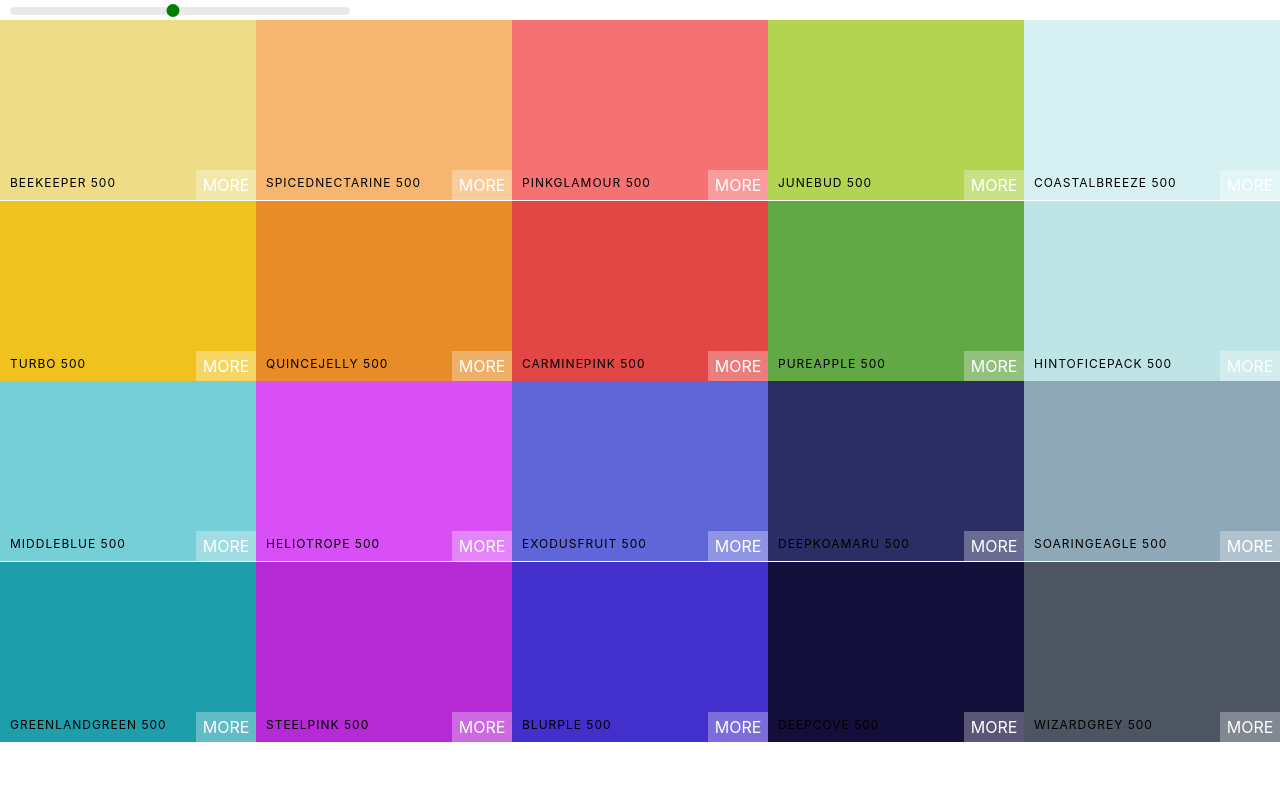
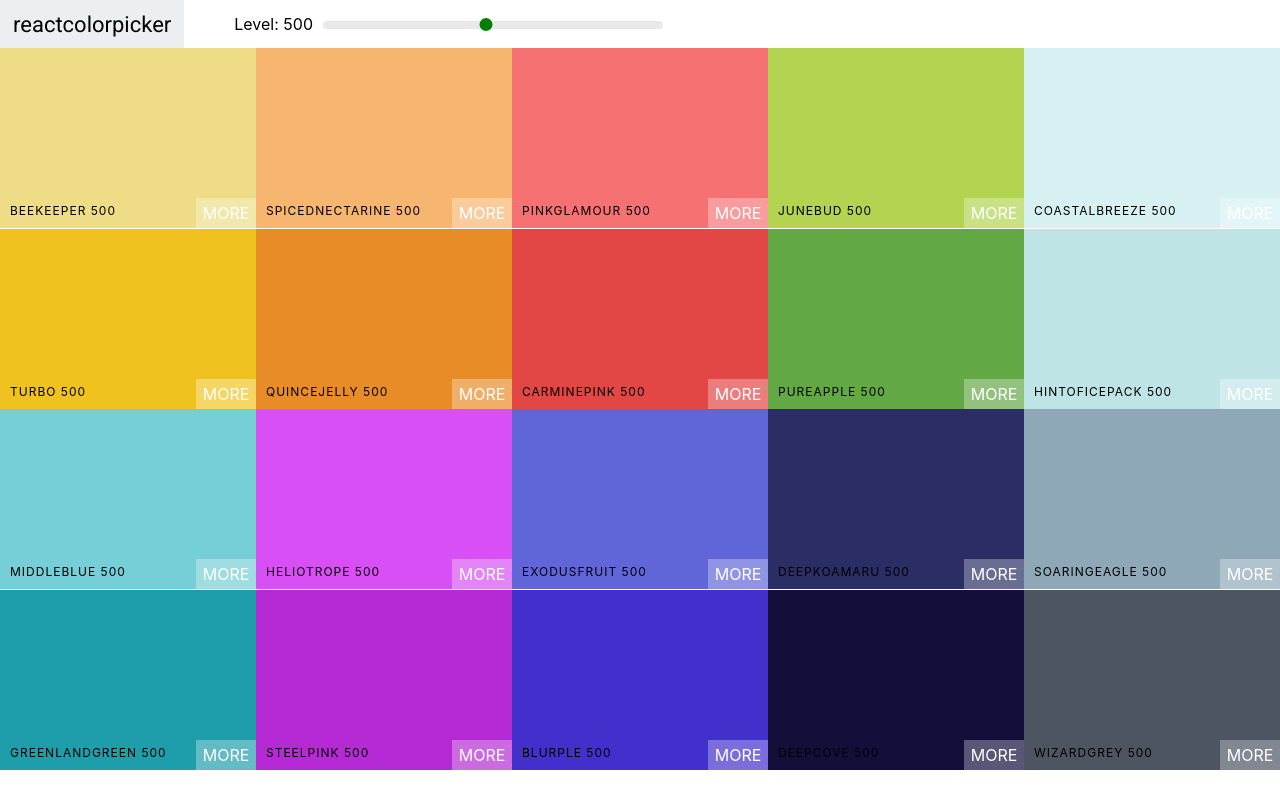
Before and after one commit to Dobes9/udemy-react-the-color-app, a React (Create React App) app: page / in a window 1280 px wide. Built offline with nearby package versions, Linux system fonts and the light colour scheme.

Commit message:
add navbar

```diff
--- /dev/null
+++ b/src/Navbar.css
@@ -0,0 +1,50 @@
+.Navbar {
+  display: flex;
+  align-items: center;
+  justify-content: flex-start;
+  height: 6vh;
+}
+
+.logo {
+  margin-right: 50px;
+  padding: 0 13px;
+  font-size: 22px;
+  background-color: #eceff1;
+  font-family: Roboto;
+  height: 100%;
+  display: flex;
+  align-items: center;
+}
+
+.logo a {
+  text-decoration: none;
+  color: black;
+}
+
+.slider {
+  width: 340px;
+  margin: 0 10px;
+  display: inline-block;
+}
+
+.rc-slider-track {
+  background-color: transparent;
+}
+
+.rc-slider-handle,
+.rc-slider-handle:active,
+.rc-slider-handle:hover,
+.rc-slider-handle:focus {
+  background-color: green;
+  outline: none;
+  border: 2px solid green;
+  box-shadow: none;
+  width: 13px;
+  height: 13px;
+  margin-left: -7px;
+  margin-top: -3px;
+}
+
+.rc-slider-rail {
+  height: 8px;
+}
--- /dev/null
+++ b/src/Navbar.js
@@ -0,0 +1,26 @@
+import React from "react";
+import Slider from "rc-slider";
+import "rc-slider/assets/index.css";
+import "./Navbar.css";
+
+export default function Navbar({ level, changeLevel }) {
+  return (
+    <header className="Navbar">
+      <div className="logo">
+        <a href="#">reactcolorpicker</a>
+      </div>
+      <div className="slider-container">
+        <span>Level: {level}</span>
+        <div className="slider">
+          <Slider
+            defaultValue={level}
+            min={100}
+            max={900}
+            onAfterChange={changeLevel}
+            step={100}
+          />
+        </div>
+      </div>
+    </header>
+  );
+}
--- a/src/Palette.css
+++ b/src/Palette.css
@@ -5,31 +5,3 @@
 .Palette-colors {
   height: 90%;
 }
-
-.slider {
-  width: 340px;
-  margin: 0 10px;
-  display: inline-block;
-}
-
-.rc-slider-track {
-  background-color: transparent;
-}
-
-.rc-slider-handle,
-.rc-slider-handle:active,
-.rc-slider-handle:hover,
-.rc-slider-handle:focus {
-  background-color: green;
-  outline: none;
-  border: 2px solid green;
-  box-shadow: none;
-  width: 13px;
-  height: 13px;
-  margin-left: -7px;
-  margin-top: -3px;
-}
-
-.rc-slider-rail {
-  height: 8px;
-}
--- a/src/Palette.js
+++ b/src/Palette.js
@@ -1,8 +1,7 @@
 import React, { useState } from "react";
 import ColorBox from "./ColorBox";
-import "rc-slider/assets/index.css";
+import Navbar from "./Navbar";
 import "./Palette.css";
-import Slider from "rc-slider";
 
 export default function Palette({ palette }) {
   const { paletteName, id, emoji, colors } = palette;
@@ -17,15 +16,7 @@
   };
   return (
     <div className="Palette">
-      <div className="slider">
-        <Slider
-          defaultValue={level}
-          min={100}
-          max={900}
-          onAfterChange={changeLevel}
-          step={100}
-        />
-      </div>
+      <Navbar level={level} changeLevel={changeLevel} />
       {/* Navbar goes here */}
       <div className="Palette-colors">{colorBoxes()}</div>
       {/* footer */}
```
